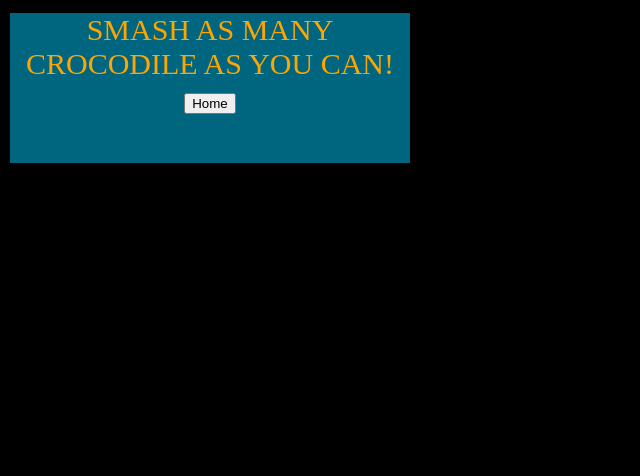
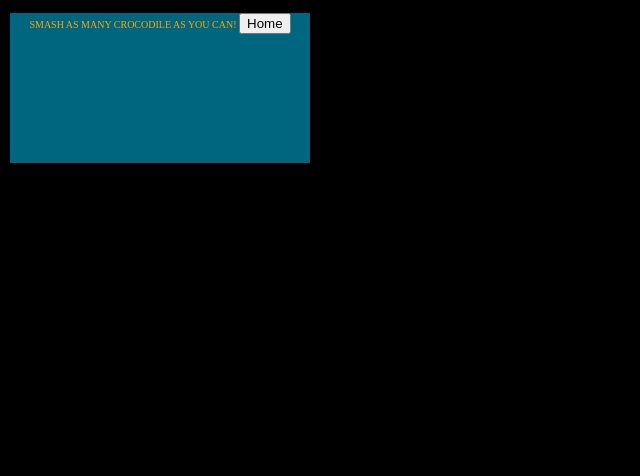
Before and after one commit to kmichelle898/ThirdApp, a plain HTML site: page instructions.html in a window 1280 px wide. Shown: the whole page, without its empty margins (0-640 px from the left). Drawn offline with Linux system fonts and the light colour scheme.

Commit message:
Update instructions.html

```diff
--- a/instructions.html
+++ b/instructions.html
@@ -39,10 +39,10 @@ body{
   bottom:300px;
   right:300px;
  height:150px;
-  width:400px;
+  width:300px;
   background:#006680;
   text-align:center;
-  font-size:30px;
+  font-size:10px;
  background-size: 1px 300%;
  -webkit-transition:0.5s;
   transition:0.5s;
```
